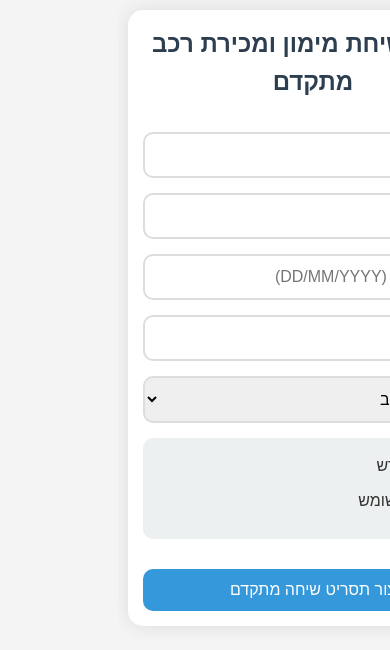
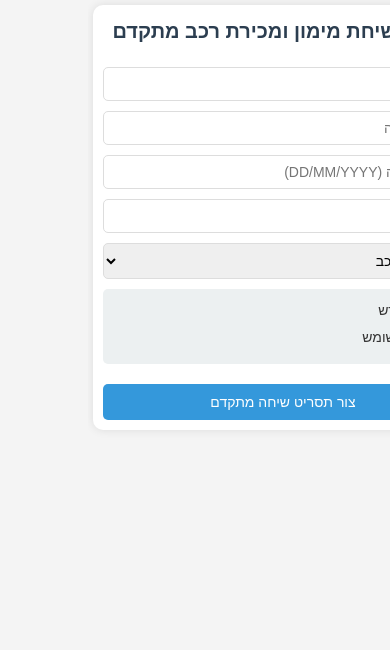
Before and after one commit to itshefy/Mimun, a React (Create React App) app: page / in a window 390 px wide. Shown: the top 650 px of the page. Built offline with nearby package versions, Linux system fonts and the light colour scheme.

Commit message:
העלאה ראשונית

```diff
--- a/src/CarFinancingAnalyzer.css
+++ b/src/CarFinancingAnalyzer.css
@@ -15,36 +15,36 @@ body {
 }
 
 .analyzer-container {
-  max-width: 800px;
-  margin: 20px auto;
-  padding: 20px;
+  max-width: 600px;
+  margin: 10px auto;
+  padding: 15px;
   background-color: #fff;
-  border-radius: 15px;
-  box-shadow: 0 0 20px rgba(0,0,0,0.1);
+  border-radius: 10px;
+  box-shadow: 0 0 10px rgba(0,0,0,0.1);
 }
 
 h1 {
   text-align: center;
   color: #2c3e50;
-  margin-bottom: 30px;
-  font-size: 28px;
+  margin-bottom: 20px;
+  font-size: 24px;
 }
 
 .input-group {
   display: flex;
   flex-direction: column;
-  gap: 20px;
-  margin-bottom: 30px;
+  gap: 15px;
+  margin-bottom: 20px;
 }
 
 input,
 select,
 .react-datepicker-wrapper {
   width: 100%;
-  padding: 15px;
-  border: 2px solid #ddd;
-  border-radius: 10px;
-  font-size: 16px;
+  padding: 10px;
+  border: 1px solid #ddd;
+  border-radius: 5px;
+  font-size: 14px;
   transition: all 0.3s ease;
 }
 
@@ -52,7 +52,7 @@ input:focus,
 select:focus {
   outline: none;
   border-color: #3498db;
-  box-shadow: 0 0 10px rgba(52,152,219,0.3);
+  box-shadow: 0 0 5px rgba(52,152,219,0.3);
 }
 
 .occupation-input-container {
@@ -65,17 +65,17 @@ select:focus {
   right: 0;
   left: 0;
   background-color: #fff;
-  border: 2px solid #3498db;
+  border: 1px solid #3498db;
   border-top: none;
-  border-radius: 0 0 10px 10px;
-  max-height: 200px;
+  border-radius: 0 0 5px 5px;
+  max-height: 150px;
   overflow-y: auto;
   z-index: 1000;
-  box-shadow: 0 5px 10px rgba(0,0,0,0.1);
+  box-shadow: 0 2px 5px rgba(0,0,0,0.1);
 }
 
 .occupation-suggestions li {
-  padding: 12px 15px;
+  padding: 8px 10px;
   cursor: pointer;
   transition: background-color 0.3s;
 }
@@ -88,31 +88,31 @@ select:focus {
   display: flex;
   justify-content: space-around;
   background-color: #ecf0f1;
-  padding: 15px;
-  border-radius: 10px;
+  padding: 10px;
+  border-radius: 5px;
 }
 
 .radio-group label {
   display: flex;
   align-items: center;
   cursor: pointer;
-  font-size: 16px;
+  font-size: 14px;
 }
 
 .radio-group input[type="radio"] {
-  margin-left: 10px;
-  width: 20px;
-  height: 20px;
+  margin-left: 5px;
+  width: 16px;
+  height: 16px;
 }
 
 button {
   width: 100%;
-  padding: 15px;
+  padding: 10px;
   background-color: #3498db;
   color: #fff;
   border: none;
-  border-radius: 10px;
-  font-size: 18px;
+  border-radius: 5px;
+  font-size: 16px;
   cursor: pointer;
   transition: background-color 0.3s, transform 0.1s;
 }
@@ -126,37 +126,38 @@ button:active {
 }
 
 .analysis-result {
-  margin-top: 30px;
-  padding: 20px;
+  margin-top: 20px;
+  padding: 15px;
   background-color: #ecf0f1;
-  border-radius: 15px;
-  box-shadow: 0 5px 15px rgba(0,0,0,0.1);
+  border-radius: 10px;
+  box-shadow: 0 2px 5px rgba(0,0,0,0.1);
 }
 
 .car-recommendations {
   display: flex;
   flex-direction: column;
-  gap: 25px;
+  gap: 15px;
 }
 
 .car-option {
   background-color: #fff;
-  padding: 20px;
-  border-radius: 12px;
-  box-shadow: 0 5px 15px rgba(0,0,0,0.1);
+  padding: 15px;
+  border-radius: 8px;
+  box-shadow: 0 2px 5px rgba(0,0,0,0.1);
   transition: transform 0.3s ease;
+  margin-bottom: 15px;
 }
 
 .car-option:hover {
-  transform: translateY(-5px);
+  transform: translateY(-3px);
 }
 
 .car-option h4 {
-  margin-bottom: 15px;
+  margin-bottom: 10px;
   color: #2c3e50;
-  font-size: 20px;
-  border-bottom: 2px solid #3498db;
-  padding-bottom: 10px;
+  font-size: 18px;
+  border-bottom: 1px solid #3498db;
+  padding-bottom: 5px;
 }
 
 .car-option ul {
@@ -165,21 +166,22 @@ button:active {
 }
 
 .car-option li {
-  margin-bottom: 10px;
+  margin-bottom: 5px;
   display: flex;
   align-items: center;
 }
 
 .car-option li::before {
   content: '⭐';
-  margin-left: 10px;
+  margin-left: 5px;
   color: #f1c40f;
+  font-size: 12px;
 }
 
 .error-message {
   color: #e74c3c;
-  font-size: 14px;
-  margin-top: 5px;
+  font-size: 12px;
+  margin-top: 3px;
 }
 
 pre {
@@ -188,35 +190,35 @@ pre {
   overflow-wrap: break-word;
   max-width: 100%;
   font-family: 'Heebo', Arial, sans-serif;
-  font-size: 14px;
-  line-height: 1.6;
+  font-size: 12px;
+  line-height: 1.4;
   text-align: right;
   direction: rtl;
   background-color: #f8f9fa;
-  padding: 15px;
-  border-radius: 8px;
+  padding: 10px;
+  border-radius: 5px;
   border: 1px solid #e9ecef;
 }
 
 @media (max-width: 600px) {
   .analyzer-container {
-    padding: 15px;
-    margin: 10px;
+    padding: 10px;
+    margin: 5px;
   }
 
   h1 {
-    font-size: 24px;
+    font-size: 20px;
   }
 
   .input-group {
-    gap: 15px;
+    gap: 10px;
   }
 
   input,
   select,
   .react-datepicker-wrapper {
-    padding: 12px;
-    font-size: 16px;
+    padding: 8px;
+    font-size: 14px;
   }
 
   .radio-group {
@@ -225,30 +227,38 @@ pre {
   }
 
   .radio-group label {
-    margin-bottom: 10px;
+    margin-bottom: 5px;
   }
 
   button {
-    padding: 12px;
-    font-size: 16px;
+    padding: 10px;
+    font-size: 14px;
   }
 
   .car-option {
-    padding: 15px;
+    padding: 10px;
+  }
+
+  .occupation-suggestions {
+    position: fixed;
+    top: auto;
+    bottom: 0;
+    left: 0;
+    right: 0;
+    max-height: 40vh;
+    border-radius: 10px 10px 0 0;
   }
 }
 
-/* Animations */
 @keyframes fadeIn {
-  from { opacity: 0; transform: translateY(20px); }
+  from { opacity: 0; transform: translateY(10px); }
   to { opacity: 1; transform: translateY(0); }
 }
 
 .analysis-result {
-  animation: fadeIn 0.5s ease-out;
+  animation: fadeIn 0.3s ease-out;
 }
 
-/* Improved styling for DatePicker */
 .react-datepicker-wrapper {
   width: 100%;
 }
@@ -259,18 +269,17 @@ pre {
 
 .react-datepicker__input-container input {
   width: 100%;
-  padding: 15px;
-  border: 2px solid #ddd;
-  border-radius: 10px;
-  font-size: 16px;
+  padding: 10px;
+  border: 1px solid #ddd;
+  border-radius: 5px;
+  font-size: 14px;
 }
 
-/* Additional improvements */
 .main-car h4,
 .other-cars h4 {
   color: #3498db;
-  font-size: 22px;
-  margin-bottom: 20px;
+  font-size: 18px;
+  margin-bottom: 15px;
 }
 
 .car-option p {
@@ -280,11 +289,13 @@ pre {
   display: flex;
   align-items: center;
   justify-content: space-between;
+  padding: 5px 0;
+  border-bottom: 1px solid #ecf0f1;
 }
 
 .car-option p::after {
   content: '🔽';
-  font-size: 16px;
+  font-size: 12px;
 }
 
 .car-option.expanded p::after {
@@ -292,20 +303,19 @@ pre {
 }
 
 .car-details {
-  margin-top: 15px;
-  padding-top: 15px;
-  border-top: 2px solid #ecf0f1;
+  margin-top: 10px;
+  padding-top: 10px;
+  border-top: 1px solid #ecf0f1;
 }
 
-/* Spinner for loading state */
 .spinner {
-  border: 4px solid #f3f3f3;
-  border-top: 4px solid #3498db;
+  border: 3px solid #f3f3f3;
+  border-top: 3px solid #3498db;
   border-radius: 50%;
-  width: 40px;
-  height: 40px;
+  width: 30px;
+  height: 30px;
   animation: spin 1s linear infinite;
-  margin: 20px auto;
+  margin: 15px auto;
 }
 
 @keyframes spin {
@@ -313,55 +323,69 @@ pre {
   100% { transform: rotate(360deg); }
 }
 
-/* Emoji for car features */
 .car-feature {
   display: flex;
   align-items: center;
-  margin-bottom: 10px;
+  margin-bottom: 5px;
 }
 
 .car-feature::before {
   content: '🚗';
-  margin-left: 10px;
-  font-size: 20px;
+  margin-left: 5px;
+  font-size: 14px;
 }
 
-/* Attractive design for additional options */
 .other-cars {
   background-color: #f9f9f9;
-  padding: 20px;
-  border-radius: 12px;
-  margin-top: 30px;
+  padding: 15px;
+  border-radius: 8px;
+  margin-top: 20px;
 }
 
 .other-cars h4 {
   text-align: center;
   color: #2c3e50;
-  margin-bottom: 20px;
+  margin-bottom: 15px;
 }
 
 .other-car-option {
   background-color: #fff;
-  padding: 15px;
-  border-radius: 10px;
-  margin-bottom: 15px;
+  padding: 10px;
+  border-radius: 5px;
+  margin-bottom: 10px;
   transition: all 0.3s ease;
   cursor: pointer;
 }
 
 .other-car-option:hover {
-  transform: scale(1.03);
-  box-shadow: 0 5px 15px rgba(0,0,0,0.1);
+  transform: scale(1.02);
+  box-shadow: 0 2px 5px rgba(0,0,0,0.1);
 }
 
 .other-car-option h5 {
   color: #3498db;
-  margin-bottom: 10px;
+  margin-bottom: 5px;
   display: flex;
   align-items: center;
 }
 
 .other-car-option h5::before {
   content: '🚘';
-  margin-left: 10px;
+  margin-left: 5px;
+  font-size: 14px;
 }
+
+.car-option + .car-option {
+  margin-top: 15px;
+}
+
+@media (max-width: 600px) {
+  .occupation-input-container input:focus + .occupation-suggestions,
+  .occupation-input-container input:not(:placeholder-shown) + .occupation-suggestions {
+    display: block;
+  }
+
+  .occupation-suggestions {
+    display: none;
+  }
+}
```
